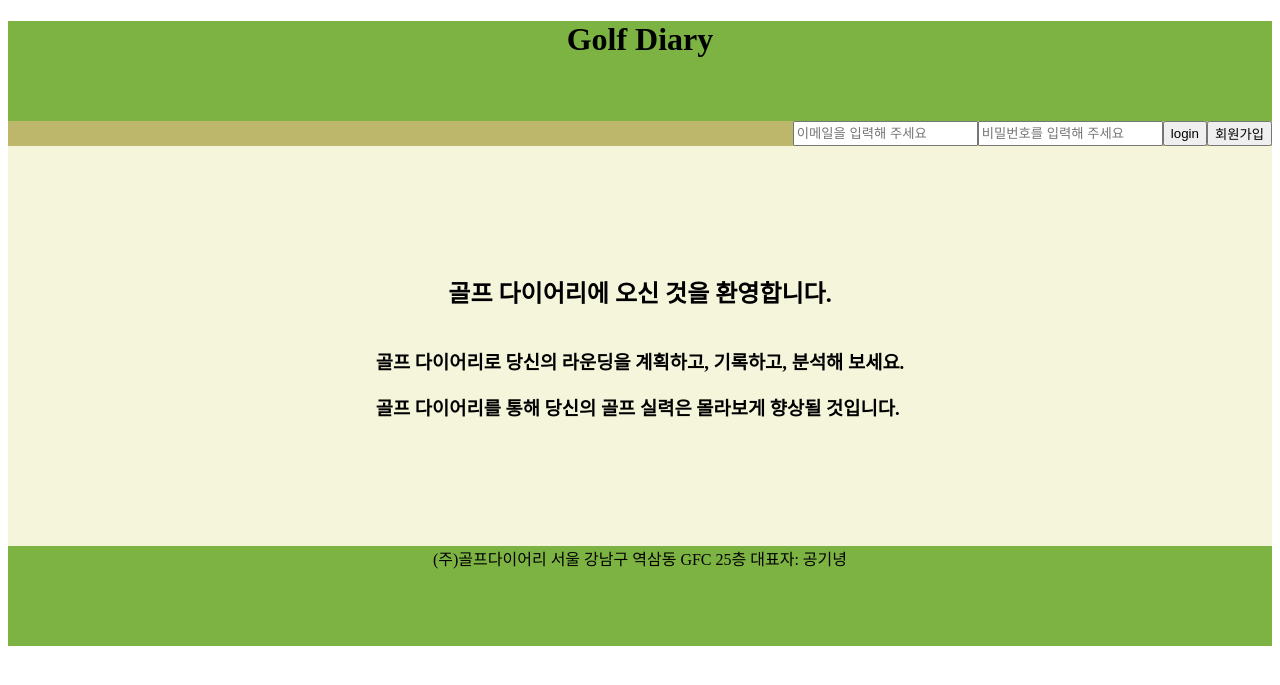
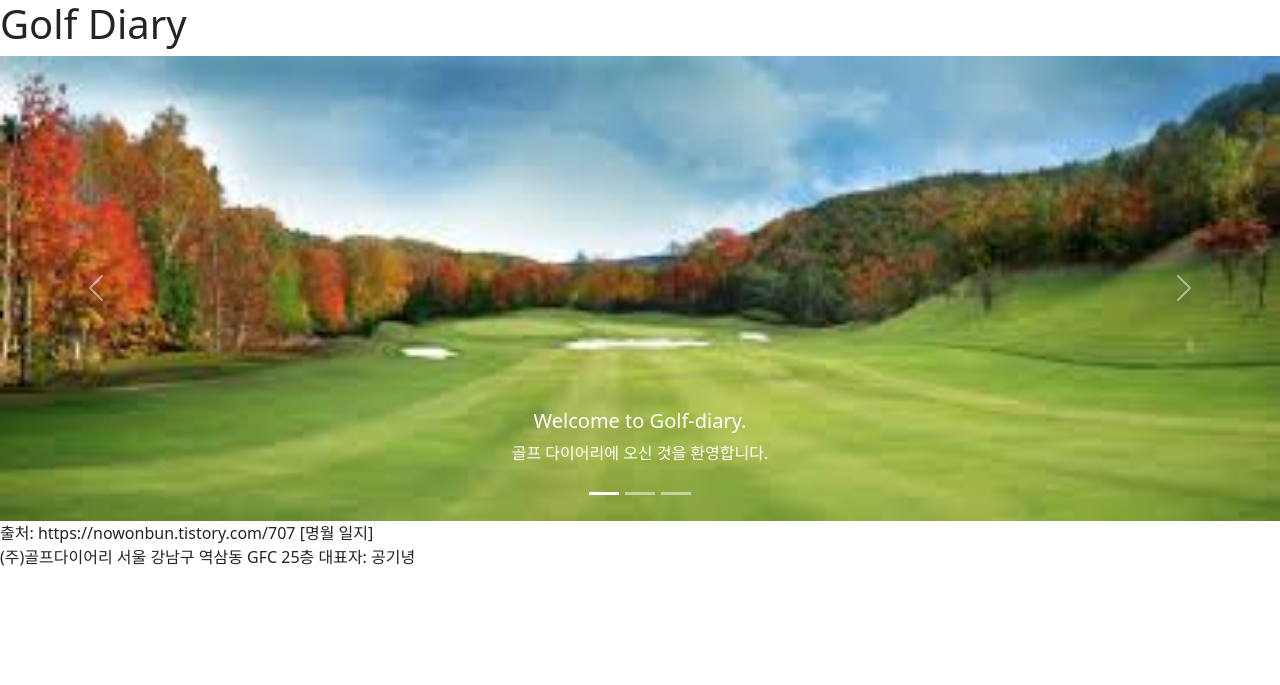
Before and after one commit to SmartKongWow/mySpartaProject, a Flask app: page / in a window 1280 px wide. Shown: the top 685 px of the page. Run offline with Flask 2, Linux system fonts and the light colour scheme.

Commit message:
db
not completed

```diff
--- a/app.py
+++ b/app.py
@@ -2,7 +2,6 @@ from flask import Flask, render_template, jsonify, request
 import requests
 from bs4 import BeautifulSoup
 from pymongo import MongoClient  # pymongo를 임포트 하기(패키지 인스톨 먼저 해야겠죠?)
-
 app = Flask(__name__)
 
 client = MongoClient('localhost', 27017)  # mongoDB는 27017 포트로 돌아갑니다.
--- a/templates/index.html
+++ b/templates/index.html
@@ -3,50 +3,75 @@
 <head>
     <meta charset="UTF-8">
     <title>Welcome to Golf Diary!!</title>
-    <style>
-        .home_header, .home_footer {
-            width: 100%;
-            height: 100px;
-            background-color: #7cb342;
-            text-align: center;
-        }
-
-        .member_login {
-            display: flex;
-            background-color: darkkhaki;
-            justify-content: flex-end;
-
-        }
-        .home_jumbotron {
-            width: 100%;
-            height: 400px;
-            background-color: beige;
-            display: flex;
-            flex-direction: column;
-            justify-content: center;
-            align-items: center;
-        }
-    </style>
+    <link href="https://cdn.jsdelivr.net/npm/bootstrap@5.0.0-beta1/dist/css/bootstrap.min.css" rel="stylesheet" integrity="sha384-giJF6kkoqNQ00vy+HMDP7azOuL0xtbfIcaT9wjKHr8RbDVddVHyTfAAsrekwKmP1" crossorigin="anonymous">
 </head>
 <body>
 <div class="home_header">
     <h1>Golf Diary</h1>
 </div>
-<div class="member_login">
-    <input type="email" placeholder="이메일을 입력해 주세요">
-    <input type="password" placeholder="비밀번호를 입력해 주세요">
-    <button>login</button>
-    <button>회원가입</button>
+<!--<div class="member_login">-->
+<!--    <input type="email" placeholder="이메일을 입력해 주세요">-->
+<!--    <input type="password" placeholder="비밀번호를 입력해 주세요">-->
+<!--    <button>login</button>-->
+<!--    <button>회원가입</button>-->
+<!--</div>-->
+<div id="carouselExampleCaptions" class="carousel slide" data-bs-ride="carousel">
+  <ol class="carousel-indicators">
+    <li data-bs-target="#carouselExampleCaptions" data-bs-slide-to="0" class="active"></li>
+    <li data-bs-target="#carouselExampleCaptions" data-bs-slide-to="1"></li>
+    <li data-bs-target="#carouselExampleCaptions" data-bs-slide-to="2"></li>
+  </ol>
+  <div class="carousel-inner">
+    <div class="carousel-item active">
+      <img src="../static/imgs/golfCC1.jpg" class="d-block w-100" alt="...">
+      <div class="carousel-caption d-none d-md-block">
+        <h5>Welcome to Golf-diary.</h5>
+        <p>골프 다이어리에 오신 것을 환영합니다.</p>
+      </div>
+    </div>
+    <div class="carousel-item">
+      <img src="../static/imgs/golfCC2.jpg" class="d-block w-100" alt="...">
+      <div class="carousel-caption d-none d-md-block">
+        <h5>Play Like a Tour Pro!</h5>
+        <p>골프 다이어리로 당신의 라운딩을 계획하고, 기록하고, 분석해 보세요.</p>
+      </div>
+    </div>
+    <div class="carousel-item">
+      <img src="../static/imgs/golfCC3.jpg" class="d-block w-100" alt="...">
+      <div class="carousel-caption d-none d-md-block">
+        <h5>You will be a Tour Pro!</h5>
+        <p>골프 다이어리를 통해 당신의 골프 실력은 몰라보게 향상될 것입니다.</p>
+      </div>
+    </div>
+  </div>
+  <a class="carousel-control-prev" href="#carouselExampleCaptions" role="button" data-bs-slide="prev">
+    <span class="carousel-control-prev-icon" aria-hidden="true"></span>
+    <span class="visually-hidden">Previous</span>
+  </a>
+  <a class="carousel-control-next" href="#carouselExampleCaptions" role="button" data-bs-slide="next">
+    <span class="carousel-control-next-icon" aria-hidden="true"></span>
+    <span class="visually-hidden">Next</span>
+  </a>
 </div>
-<div class="home_jumbotron">
-    <div class="banner_h2">
-        <h2>골프 다이어리에 오신 것을 환영합니다.</h2>
-    </div>
-    <div class="banner_h3">
-        <h3>골프 다이어리로 당신의 라운딩을 계획하고, 기록하고, 분석해 보세요.</h3>
-        <h3>골프 다이어리를 통해 당신의 골프 실력은 몰라보게 향상될 것입니다.</h3>
-    </div>
-</div>
+<script>
+  $(function(){
+// 이미지 슬라이드 컨트롤를 사용하기 위해서는 carousel를 실행해야한다.
+    $('#carouselExampleCaptions').carousel({
+// 슬리아딩 자동 순환 지연 시간
+// false면 자동 순환하지 않는다.
+    interval: 1000,
+// hover를 설정하면 마우스를 가져대면 자동 순환이 멈춘다.
+    pause: "hover",
+// 순환 설정, true면 1 -> 2가면 다시 1로 돌아가서 반복
+    wrap: true,
+// 키보드 이벤트 설정 여부(?)
+    keyboard : true
+    });
+  });
+</script>
+
+
+출처: https://nowonbun.tistory.com/707 [명월 일지]
 
 
 <div class="home_footer">
```
Also changed, not shown: golf_db.py (+117 -112 lines), static/imgs/golfCC1.jpg (added), static/imgs/golfCC2.jpg (added), static/imgs/golfCC3.jpg (added), 1 other file.
